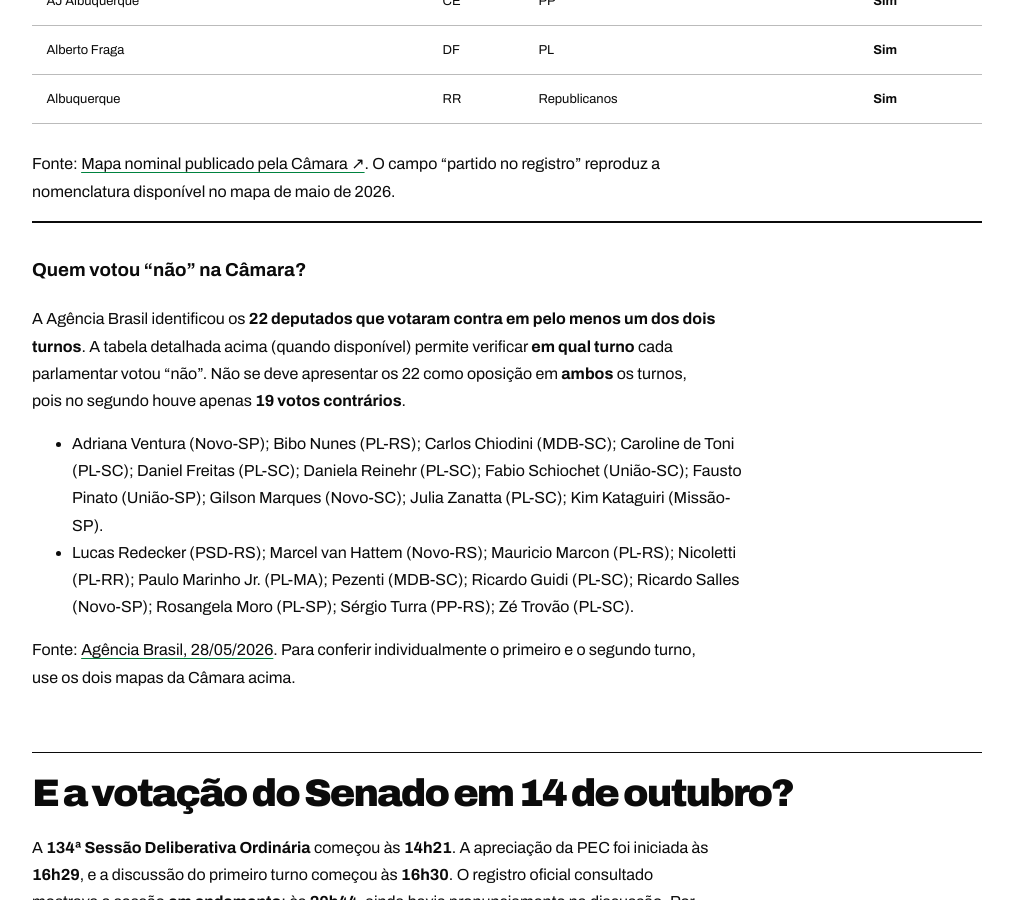
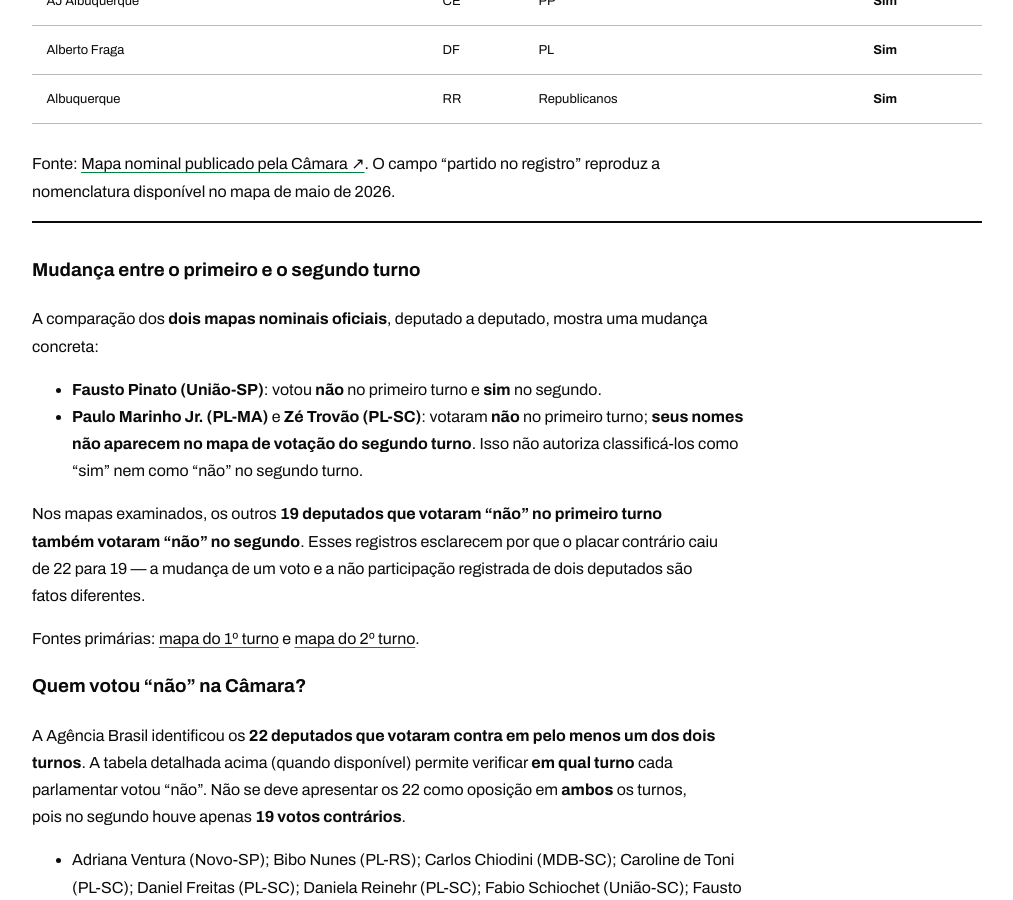
Before and after one commit to leorruas/senadores-deputados, a Jekyll site: the page built from votacoes/pec-221-2019.md, in a window 1280 px wide and 900 px high, scrolled down 6237 px. Shown: the whole window, without its empty margins (133-1146 px from the left). Built offline with Jekyll 4.4.1, drawn with Linux system fonts in a browser that asks for light colours.

Commit message:
docs: incorpora mapas oficiais completos e revisa mudancas entre turnos

```diff
--- a/votacoes/pec-221-2019.md
+++ b/votacoes/pec-221-2019.md
@@ -91,6 +91,17 @@ Fontes: [registro bicameral da PEC 221/2019](https://www.congressonacional.leg.b
 **Listas nominais completas:** os mapas oficiais acima já permitem consultar todos os deputados por nome, partido e voto. A incorporação local das duas listas está em preparação e depende de conferir cada registro com os totais publicados pela Câmara; **não há nomes presumidos por filiação partidária**.
 {% endif %}
 
+### Mudança entre o primeiro e o segundo turno
+
+A comparação dos **dois mapas nominais oficiais**, deputado a deputado, mostra uma mudança concreta:
+
+- **Fausto Pinato (União-SP)**: votou **não** no primeiro turno e **sim** no segundo.
+- **Paulo Marinho Jr. (PL-MA)** e **Zé Trovão (PL-SC)**: votaram **não** no primeiro turno; **seus nomes não aparecem no mapa de votação do segundo turno**. Isso não autoriza classificá-los como “sim” nem como “não” no segundo turno.
+
+Nos mapas examinados, os outros **19 deputados que votaram “não” no primeiro turno também votaram “não” no segundo**. Esses registros esclarecem por que o placar contrário caiu de 22 para 19 — a mudança de um voto e a não participação registrada de dois deputados são fatos diferentes.
+
+Fontes primárias: [mapa do 1º turno](https://www.camara.leg.br/internet/votacao/mostraVotacao.asp?codCasa=1&ideVotacao=13752&indTipoSessao=E&indTipoSessaoLegislativa=O&numLegislatura=57&numSessao=106&numSessaoLegislativa=4&tipo=partido) e [mapa do 2º turno](https://www.camara.leg.br/internet/votacao/mostraVotacao.asp?codCasa=1&ideVotacao=13754&indTipoSessao=E&indTipoSessaoLegislativa=O&numLegislatura=57&numSessao=106&numSessaoLegislativa=4&tipo=partido).
+
 ### Quem votou “não” na Câmara?
 
 A Agência Brasil identificou os **22 deputados que votaram contra em pelo menos um dos dois turnos**. A tabela detalhada acima (quando disponível) permite verificar **em qual turno** cada parlamentar votou “não”. Não se deve apresentar os 22 como oposição em **ambos** os turnos, pois no segundo houve apenas **19 votos contrários**.
```
